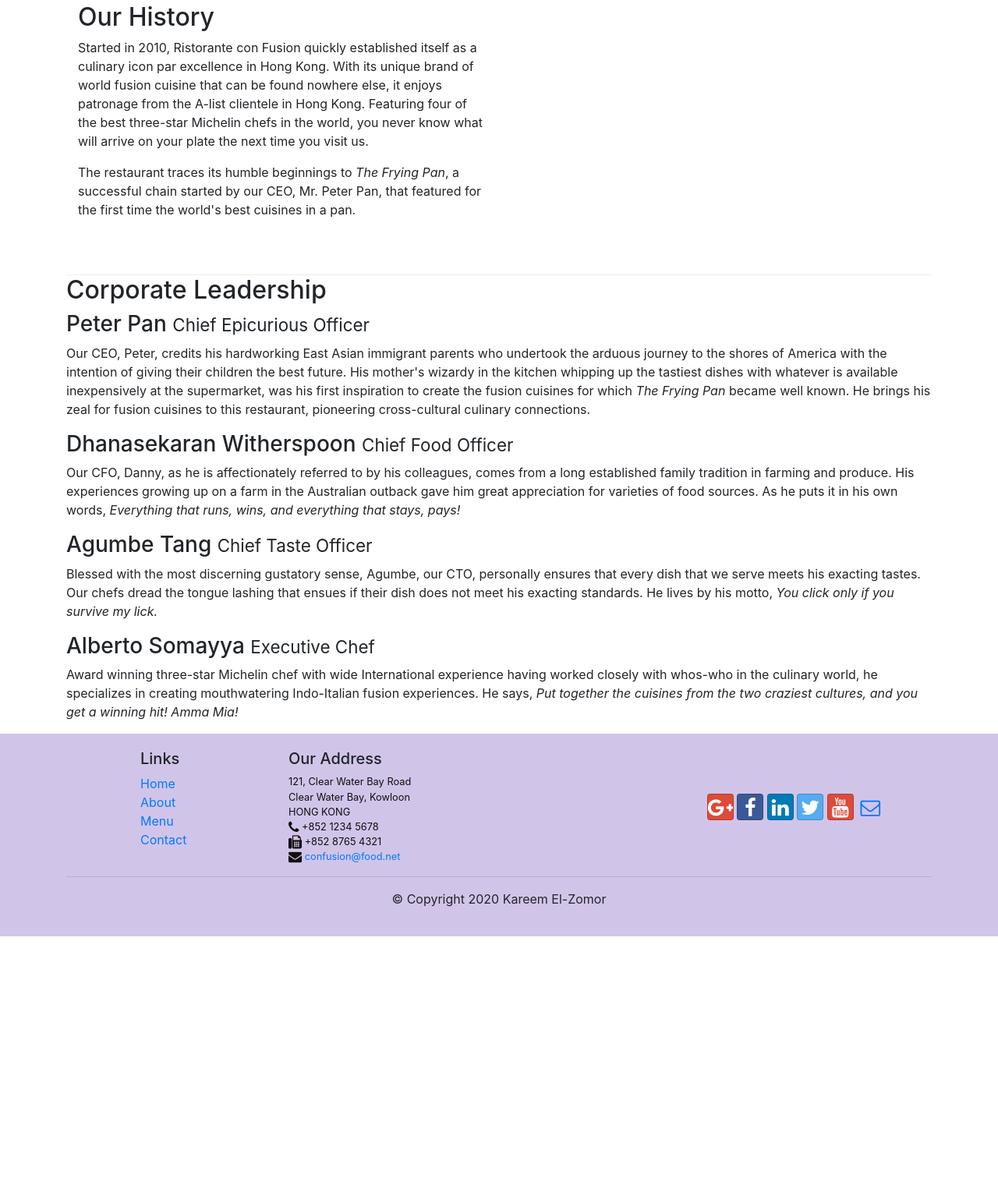
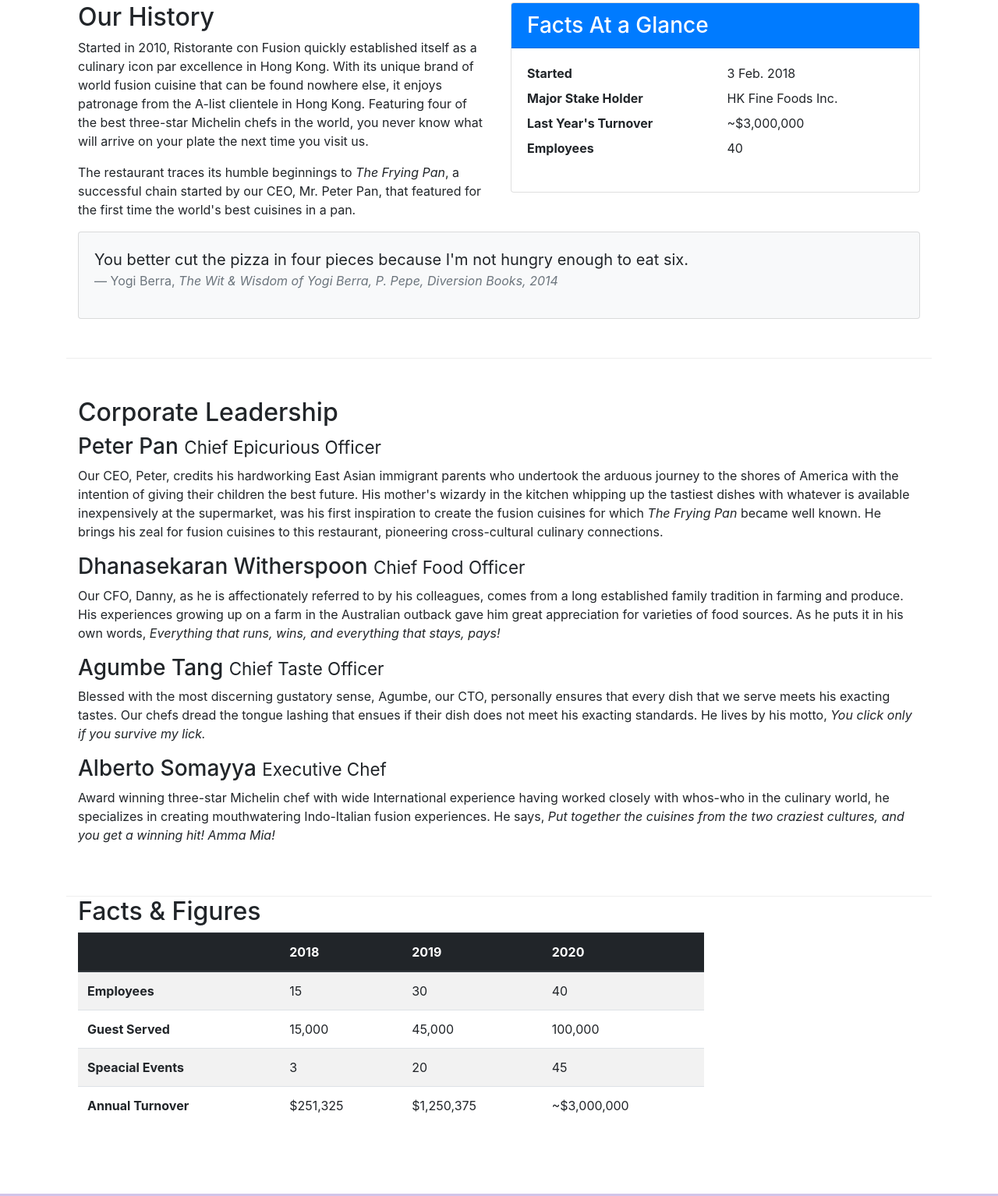
Before and after one commit to KareeMagdyy/HongKongUniversity, a website: page aboutus.html in a window 1280 px wide. Shown: the part 512-2046 px from the top of the page at 78% size. Before the commit the page ends 1713 px from the top, so only its background shows below. Drawn offline with nearby package versions, Linux system fonts and the light colour scheme.

Commit message:
Adding table-card

```diff
--- a/aboutus.html
+++ b/aboutus.html
@@ -69,12 +69,37 @@
                 <p>Started in 2010, Ristorante con Fusion quickly established itself as a culinary icon par excellence in Hong Kong. With its unique brand of world fusion cuisine that can be found nowhere else, it enjoys patronage from the A-list clientele in Hong Kong.  Featuring four of the best three-star Michelin chefs in the world, you never know what will arrive on your plate the next time you visit us.</p>
                 <p>The restaurant traces its humble beginnings to <em>The Frying Pan</em>, a successful chain started by our CEO, Mr. Peter Pan, that featured for the first time the world's best cuisines in a pan.</p>
             </div>
-            <div class="col-12 col-sm-6">
+            <div class="col-sm">
+                <div class="card">
+                    <h3 class="card-header bg-primary text-white">Facts At a Glance</h3>
+                    <div class="card-body">
+                        <dl class="row">
+                            <dt class="col-6">Started</dt>
+                            <dd class="col-6">3 Feb. 2018</dd>
+                            <dt class="col-6">Major Stake Holder</dt>
+                            <dd class="col-6">HK Fine Foods Inc.</dd>
+                            <dt class="col-6">Last Year's Turnover</dt>
+                            <dd class="col-6">~$3,000,000</dd>
+                            <dt class="col-6">Employees</dt>
+                            <dd class="col-6">40</dd>
+                        </dl>
+                    </div>
+                </div>
+            </div>
+            <div class="col-12">
+                <div class="card card-body bg-light">
+                    <blockquote class="blockquote">
+                        <p class="mb-0">You better cut the pizza in four pieces because I'm not hungry enough to eat six.</p>
+                        <footer class="blockquote-footer">Yogi Berra,
+                            <cite title="Source Title">The Wit & Wisdom of Yogi Berra, P. Pepe, Diversion Books, 2014</cite>
+                        </footer>
+                    </blockquote>
+                </div>
             </div>
         </div>
 
 
-        <div class="row">
+        <div class="row row-content">
             <div class="col-12">
                 <h2>Corporate Leadership</h2>
                 <h3>Peter Pan <small>Chief Epicurious Officer</small></h3>
@@ -86,6 +111,50 @@
                 <h3>Alberto Somayya <small>Executive Chef</small></h3>
                 <p class="d-none d-sm-block">Award winning three-star Michelin chef with wide International experience having worked closely with whos-who in the culinary world, he specializes in creating mouthwatering Indo-Italian fusion experiences. He says, <em>Put together the cuisines from the two craziest cultures, and you get a winning hit! Amma Mia!</em></p>
             </div>
+       </div>
+       <div class="row-row-content">
+           <div class="col-12 col-sm-9">
+                <h2>Facts &amp; Figures</h2>
+                    <div class="table-responsive">
+                        <table class="table table-striped">
+                            <thead class="thead-dark">
+                                <tr>
+                                    <th>&nbsp;</th>
+                                    <th>2018</th>
+                                    <th>2019</th>
+                                    <th>2020</th>
+                                </tr>
+                            </thead>
+                            <tbody>
+                                <tr>
+                                    <th>Employees</th>
+                                    <td>15</td>
+                                    <td>30</td>
+                                    <td>40</td>
+                                </tr>
+                                <tr>
+                                    <th>Guest Served</th>
+                                    <td>15,000</td>
+                                    <td>45,000</td>
+                                    <td>100,000</td>
+                                </tr>
+                                <tr>
+                                    <th>Speacial Events</th>
+                                    <td>3</td>
+                                    <td>20</td>
+                                    <td>45</td>
+                                </tr>
+                                <tr>
+                                    <th>Annual Turnover</th>
+                                    <td>$251,325</td>
+                                    <td>$1,250,375</td>
+                                    <td>~$3,000,000</td>
+                                </tr>
+                            </tbody>
+                        </table> <br><br><br>
+                    </div>
+           </div>
+           <div class="col-12 col-sm-3"></div>
        </div>
 
     </div>
```
